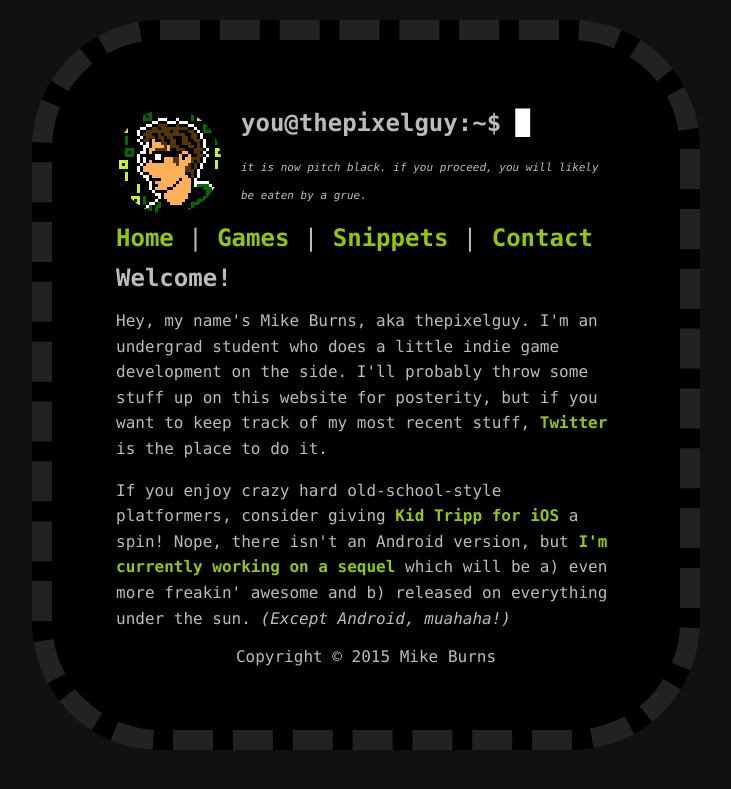
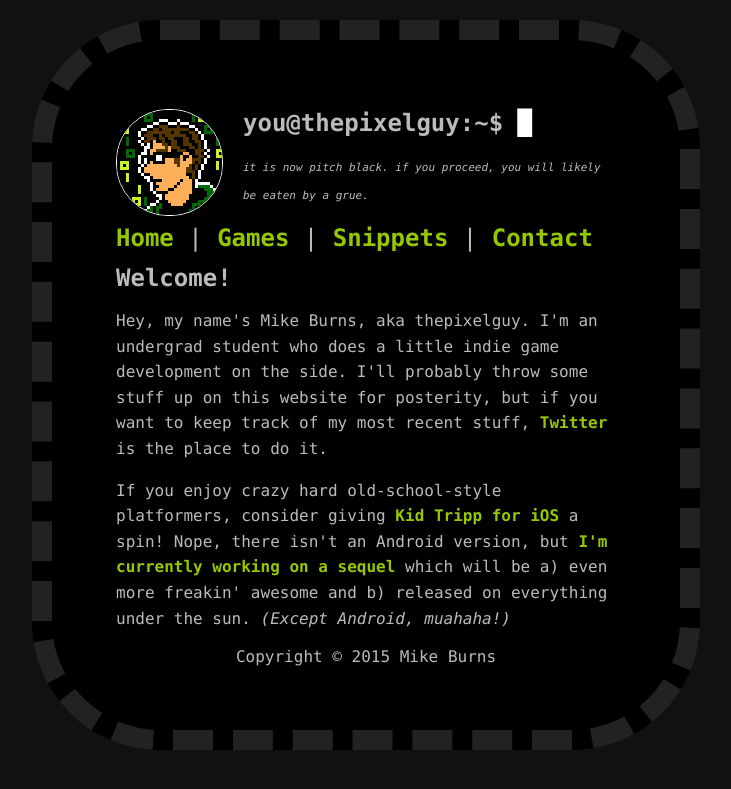
Before and after one commit to thatpixelguy/thatpixelguy.github.io, a Jekyll site: the page built from index.html, in a window 1280 px wide. Shown: the top 789 px of the page, without its empty margins (274-1005 px from the left). Built offline with Jekyll 4.4.1, drawn with Linux system fonts in a browser that asks for light colours.

Commit message:
Updated default.html

```diff
--- a/_layouts/default.html
+++ b/_layouts/default.html
@@ -14,7 +14,7 @@
     <div class='container'>
 
       <div class='header'>
-        <img src='/avatar.png' style='margin-right: 20px; border-radius: 52px;'>
+        <img src='/avatar.png' style='margin-right: 20px; border-radius: 52px; border: 1px solid white;'>
         <h2>you@thepixelguy:~$ <div id='blinkingcursor' style='display: inline;'>█</div></h2>
         <p><i style='font-size: 11px;'>it is now pitch black. if you proceed, you will likely be eaten by a grue.</i></p>
         <div class='nav'>
```
